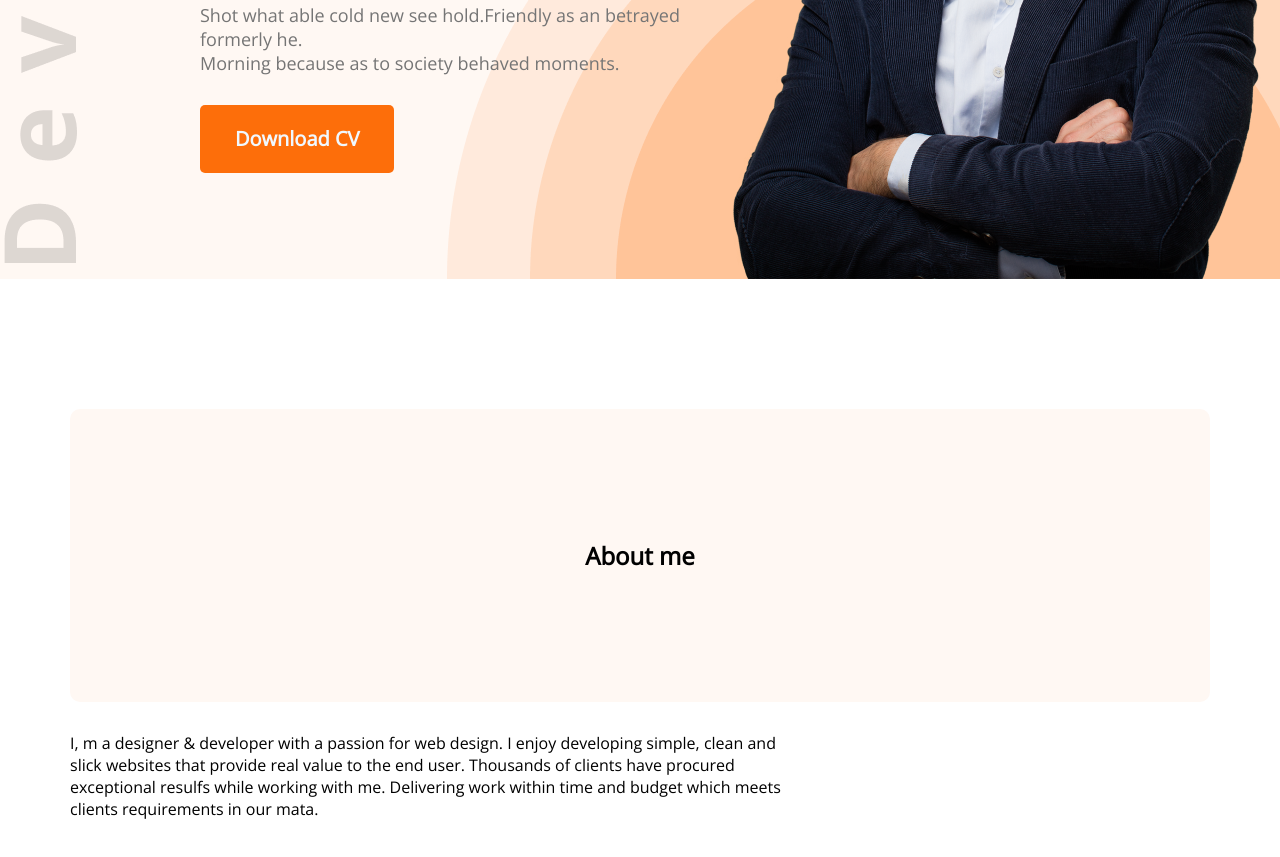
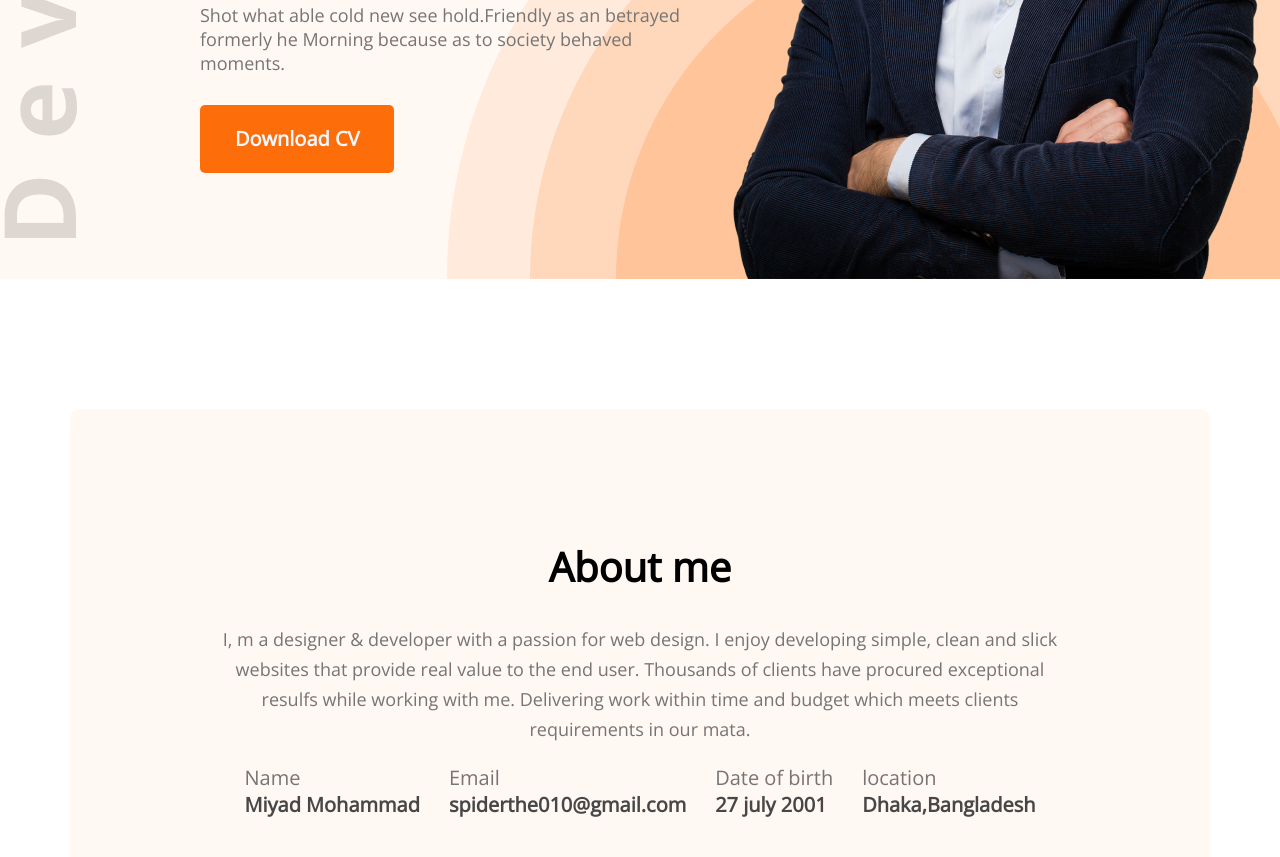
Before and after one commit to MiyadMohammad17/Developer-portfolio, a plain HTML site: page index.html in a window 1280 px wide. Shown: the part 565-1422 px from the top of the page. Before the commit the page ends 1385 px from the top, so only its background shows below. Drawn offline with nearby package versions, Linux system fonts and the light colour scheme.

Commit message:
style added

```diff
--- a/index.html
+++ b/index.html
@@ -27,7 +27,7 @@
           <h1 class="ti2">Miyad Mohammad</h1>
           <p class="ban-dis">
             Shot what able cold new see hold.Friendly as an betrayed formerly
-            he. <br />
+            he
             Morning because as to society behaved moments.
           </p>
           <button class="button1">Download CV</button>
@@ -40,13 +40,31 @@
         <h2 class="sec-title">About me</h2>
         <p class="sec-dis">
           I, m a designer & developer with a passion for web design. I enjoy
-          developing simple, clean and <br />
+          developing simple, clean and
           slick websites that provide real value to the end user. Thousands of
-          clients have procured <br />
+          clients have procured
           exceptional resulfs while working with me. Delivering work within time
-          and budget which meets <br />
+          and budget which meets
           clients requirements in our mata.
         </p>
+        <div class="info-container">
+          <div class="about-info">
+          <p class="info-title">Name</p>
+            <p class="info-descri">Miyad Mohammad</p>
+          </div>
+          <div class="about-info">
+            <p class="info-title">Email</p>
+            <p class="info-descri">spiderthe010@gmail.com</p>
+          </div>
+          <div class="about-info">
+            <p class="info-title">Date of birth</p>
+            <p class="info-descri">27 july 2001</p>
+          </div>
+          <div class="about-info">
+            <p class="info-title">location</p>
+            <p class="info-descri">Dhaka,Bangladesh</p>
+          </div>
+        </div>
       </section>
     </main>
   </body>
--- a/styles/style.css
+++ b/styles/style.css
@@ -21,7 +21,7 @@ nav li {
 nav {
   display: flex;
   justify-content: space-between;
-  margin: 50px 150px;
+  padding: 50px 150px;
 }
 .button1 {
   height: 68px;
@@ -66,14 +66,41 @@ main {
   max-width: 1140px;
   margin: 0 auto;
 }
-.sec-title {
+.about{
   margin-top: 130px;
   background: #fff8f3;
   border-radius: 10px;
   padding: 130px 150px;
+
+}
+.sec-title {
   text-align: center;
   margin-bottom: 30px;
+  font-weight: 700;
+  font-size: 40px;
 }
 
 .sec-dis {
+  text-align: center;
+  font-weight: 400;
+  font-size: 18px;
+  line-height: 30px;
+  color: #757575;
 }
+.info-container{
+      display: flex;
+      justify-content: space-around;
+      margin-top: 10px;
+      padding: 10px 10px;
+}
+
+.info-title{
+  font-size: 20px;
+  color: #757575;
+}
+
+.info-descri{
+font-weight: 700;
+font-size: 20px;
+color: #474747;
+}
```
